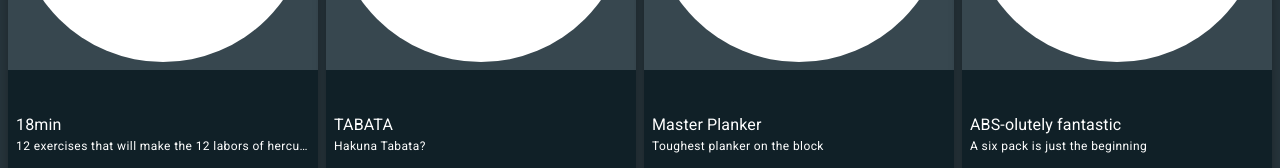
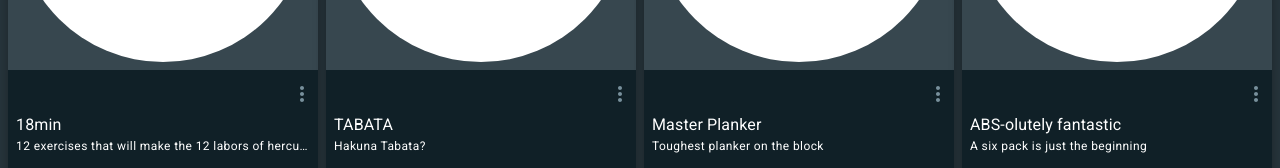
Before and after one commit to m00k/fitlery-web, a React (Create React App) app: page / in a window 1280 px wide. Shown: the part 296-464 px from the top of the page. Built offline with nearby package versions, Linux system fonts and the light colour scheme.

Commit message:
feat(workout detail): replace fab button with card text action

```diff
--- a/src/workout/detail/WorkoutDetail.tsx
+++ b/src/workout/detail/WorkoutDetail.tsx
@@ -1,19 +1,19 @@
+import { IconButton } from '@material-ui/core';
 import Box from '@material-ui/core/Box';
-import Fab from '@material-ui/core/Fab';
 import useTheme from '@material-ui/core/styles/useTheme';
-import PlayArrowIcon from '@material-ui/icons/PlayArrow';
+import CloseIcon from '@material-ui/icons/Close';
 import React, { useEffect } from 'react';
 import { useHistory, useParams } from 'react-router-dom';
 import ExerciseList from '../../exercise/ExerciseList';
 import usePlayerPageStore from '../../player/usePlayerPageStore';
 import Avatar from '../../shared/Avatar';
-import CardText from '../../shared/CardText';
+import CardText, { CardTextProps } from '../../shared/CardText';
 import { useWorkoutStore } from '../store';
 import { WorkoutData } from '../store/state';
 import toPlaylistData from '../toPlaylistData';
 import Duration from './Duration';
 
-const buildCardTextProps = (workout: WorkoutData) => {
+const buildCardTextProps = (workout: WorkoutData): CardTextProps => {
   const { title, description } = workout;
   return {
     title,
@@ -21,8 +21,19 @@ const buildCardTextProps = (workout: WorkoutData) => {
     style: {
       gridArea: "text",
       whiteSpace: "normal",
-    } as React.CSSProperties // https://material-ui.com/guides/typescript/#using-createstyles-to-defeat-type-widening
+    }
   };
+}
+
+const CardActionSecondary: React.FC<{onClick: () => void}> = ({ onClick }) => {
+  return (
+    <IconButton
+      color="secondary"
+      onClick={onClick}
+    >
+      <CloseIcon />
+    </IconButton>
+  );
 }
 
 export default function WorkoutDetail() {
@@ -46,14 +57,14 @@ export default function WorkoutDetail() {
   if (!workout) {
     return null;
   }
-  const { short, exercises, breakMs, workMs } = workout;
   const cardTextProps = buildCardTextProps(workout);
-
   const handleDone = () => {
     const playlist = toPlaylistData(workout);
     playerPageDispatch.set(playlist);
     history.push('/player'); // TODO: magic strings
   }
+
+  const { short, exercises, breakMs, workMs } = workout;
   const handleSetBreakMs = (breakSec: number) => workoutDispatch.update({ ...workout, breakMs: breakSec * 1000 });
   const handleSetWorkMs = (workSec: number) => workoutDispatch.update({ ...workout, workMs: workSec * 1000});
 
@@ -73,7 +84,13 @@ export default function WorkoutDetail() {
             gridArea: "avatar",
           }}
         />
-        <CardText {...cardTextProps} />
+        <CardText
+          {...cardTextProps}
+        >
+          <CardActionSecondary
+            onClick={handleDone}
+          />
+        </CardText>
       </Box>
       <Duration
         label='Break [sec]'
@@ -94,19 +111,6 @@ export default function WorkoutDetail() {
       <ExerciseList
         exercises={exercises}
       />
-      <Fab
-        color="secondary"
-        style={{
-          position: "fixed",
-          bottom: theme.variables.navbar.height + theme.spacing(1),
-          right: theme.spacing(1),
-        }}
-        onClick={handleDone}
-      >
-        <PlayArrowIcon
-          fontSize='large'
-        />
-      </Fab>
     </Box>
   );
 }
--- a/src/workout/list/Workout.tsx
+++ b/src/workout/list/Workout.tsx
@@ -1,9 +1,10 @@
+import { IconButton } from '@material-ui/core';
+import MoreVerticon from '@material-ui/icons/MoreVert';
 import React from 'react';
 import Avatar from '../../shared/Avatar';
 import Card from '../../shared/Card';
 import CardText from '../../shared/CardText';
 import { WorkoutData } from '../store/state';
-
 
 interface WorkoutProps {
   workout: WorkoutData;
@@ -33,7 +34,15 @@ const Workout: React.FC<WorkoutProps> = ({ workout, onClick }) => {
           gridColumn: 1
         }}
       />
-      <CardText {...cardTextProps} />
+      <CardText
+        {...cardTextProps}
+      >
+        <IconButton
+          color='secondary'
+        >
+          <MoreVerticon />
+        </IconButton>
+      </CardText>
     </Card>
   );
 }
```
